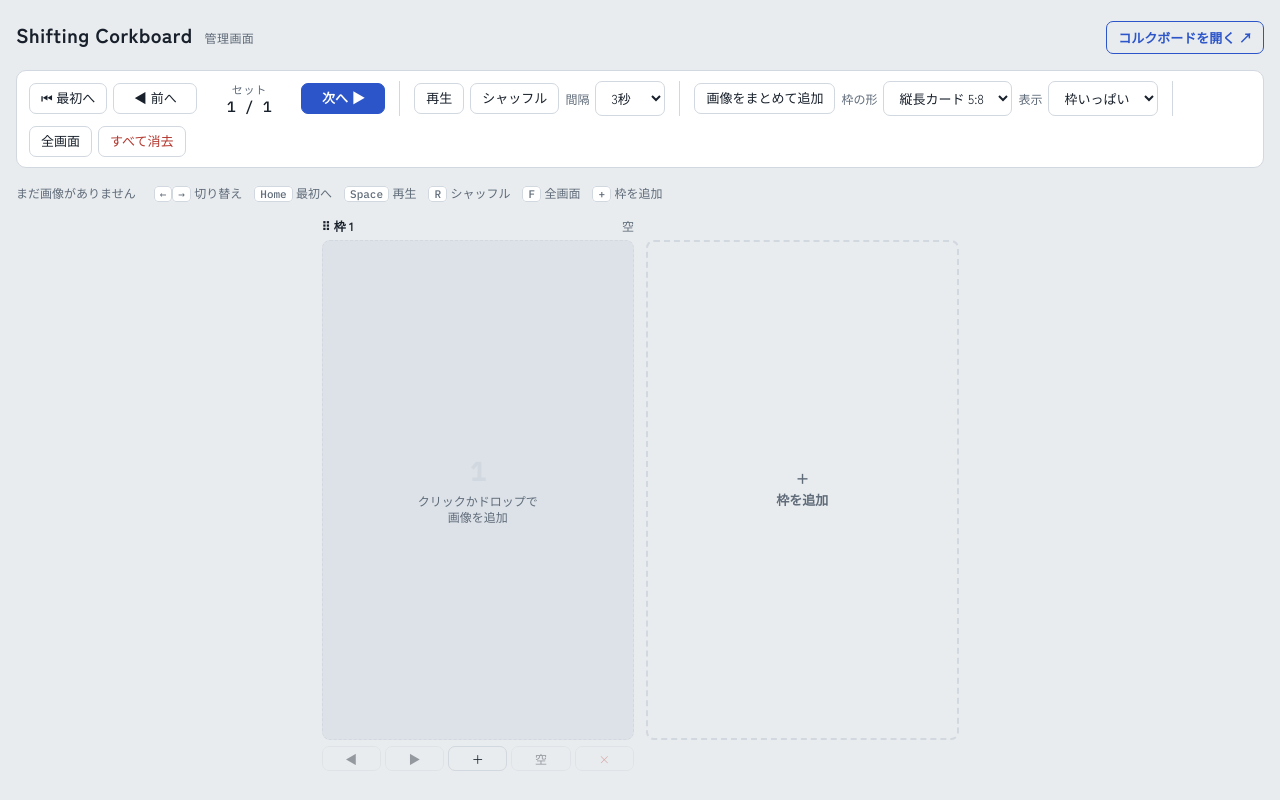
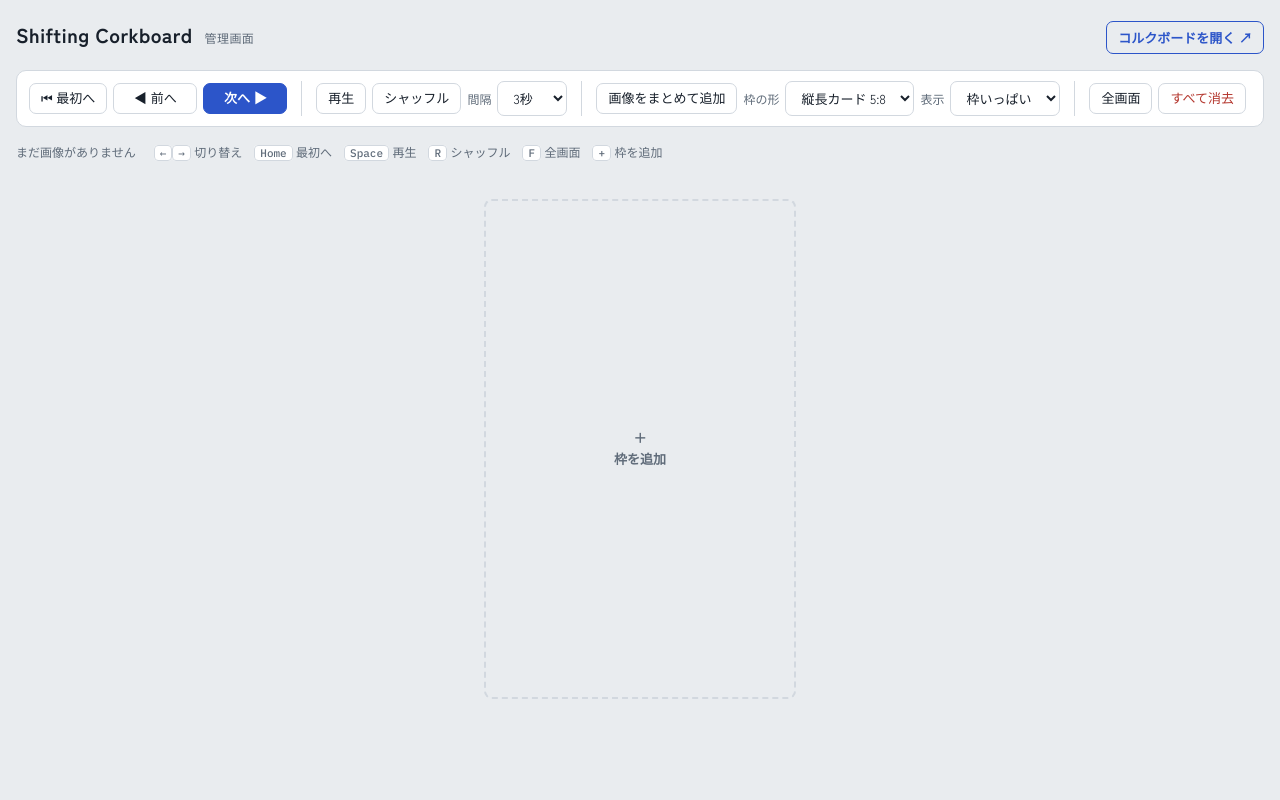
Before and after one commit to ishi720/shifting-corkboard-viewer, a Svelte app: page / in a window 1280 px wide. Built offline with nearby package versions, Linux system fonts and the light colour scheme.

Commit message:
「枠を追加」ボタンは、すべての枠に画像がセットされている時だけ表示する

```diff
--- a/src/admin/App.svelte
+++ b/src/admin/App.svelte
@@ -12,8 +12,10 @@
 
   const boardUrl = `${import.meta.env.BASE_URL}board.html`;
 
-  // 末尾の「枠を追加」タイル。全画面と上限到達時は出さない
-  const showAdd = $derived(!fullscreen && viewer.slots.length < MAX_SLOTS);
+  // 末尾の「枠を追加」タイル。全画面・上限到達時・空の枠があるときは出さない
+  const showAdd = $derived(
+    !fullscreen && viewer.slots.length < MAX_SLOTS && viewer.slots.every((s) => s.imgs.length),
+  );
 
   // 1行の最大枠数（画面幅で決定）
   const perRow = $derived(width <= 540 ? 2 : width <= 980 ? 4 : 7);
@@ -77,7 +79,6 @@
     <div class="group">
       <button onclick={() => viewer.rewind()} title="全部の枠を1枚目に戻す（Home）">⏮ 最初へ</button>
       <button class="nav" onclick={() => viewer.step(-1)}>◀ 前へ</button>
-      <div class="counter" aria-live="polite"><small>セット</small>{viewer.shuffle ? 'シャッフル' : `${viewer.set + 1} / ${viewer.maxLen}`}</div>
       <button class="nav primary" onclick={() => viewer.step(1)}>次へ ▶</button>
     </div>
     <div class="sep"></div>
@@ -200,22 +201,6 @@
     min-width: 84px;
   }
 
-  .counter {
-    font-family: var(--f-num);
-    font-variant-numeric: tabular-nums;
-    font-size: 15px;
-    min-width: 92px;
-    text-align: center;
-  }
-
-  .counter small {
-    display: block;
-    font-family: var(--f-ui);
-    font-size: 11px;
-    color: var(--muted);
-    letter-spacing: .06em;
-  }
-
   /* 末尾の「枠を追加」タイル。Slot と同じ縦並び */
   .addcol {
     display: flex;
--- a/src/admin/Slot.svelte
+++ b/src/admin/Slot.svelte
@@ -117,7 +117,7 @@
         aria-label="枠{n}に画像を追加" onchange={onPick} /></span>
     <button onclick={() => viewer.emptySlot(slot)} disabled={!len} aria-label="枠{n}の画像を空にする"
       title="画像を空にする">空</button>
-    <button class="danger" onclick={() => viewer.removeSlot(slot)} disabled={viewer.slots.length <= 1}
+    <button class="danger" onclick={() => viewer.removeSlot(slot)}
       aria-label="枠{n}を削除" title="枠を削除">×</button>
   </div>
 </div>
```
Also changed, not shown: src/lib/viewer.svelte.js.
